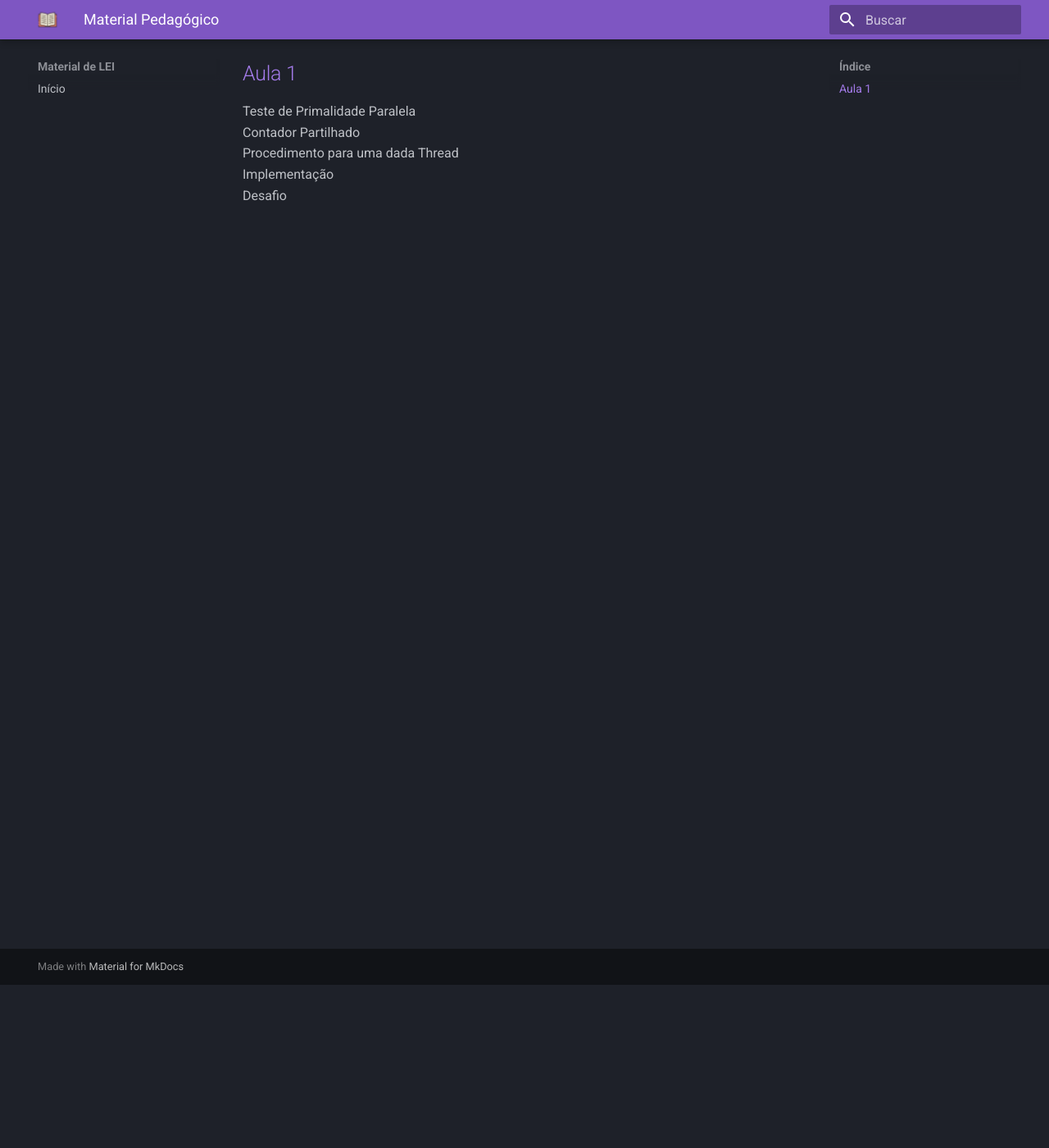
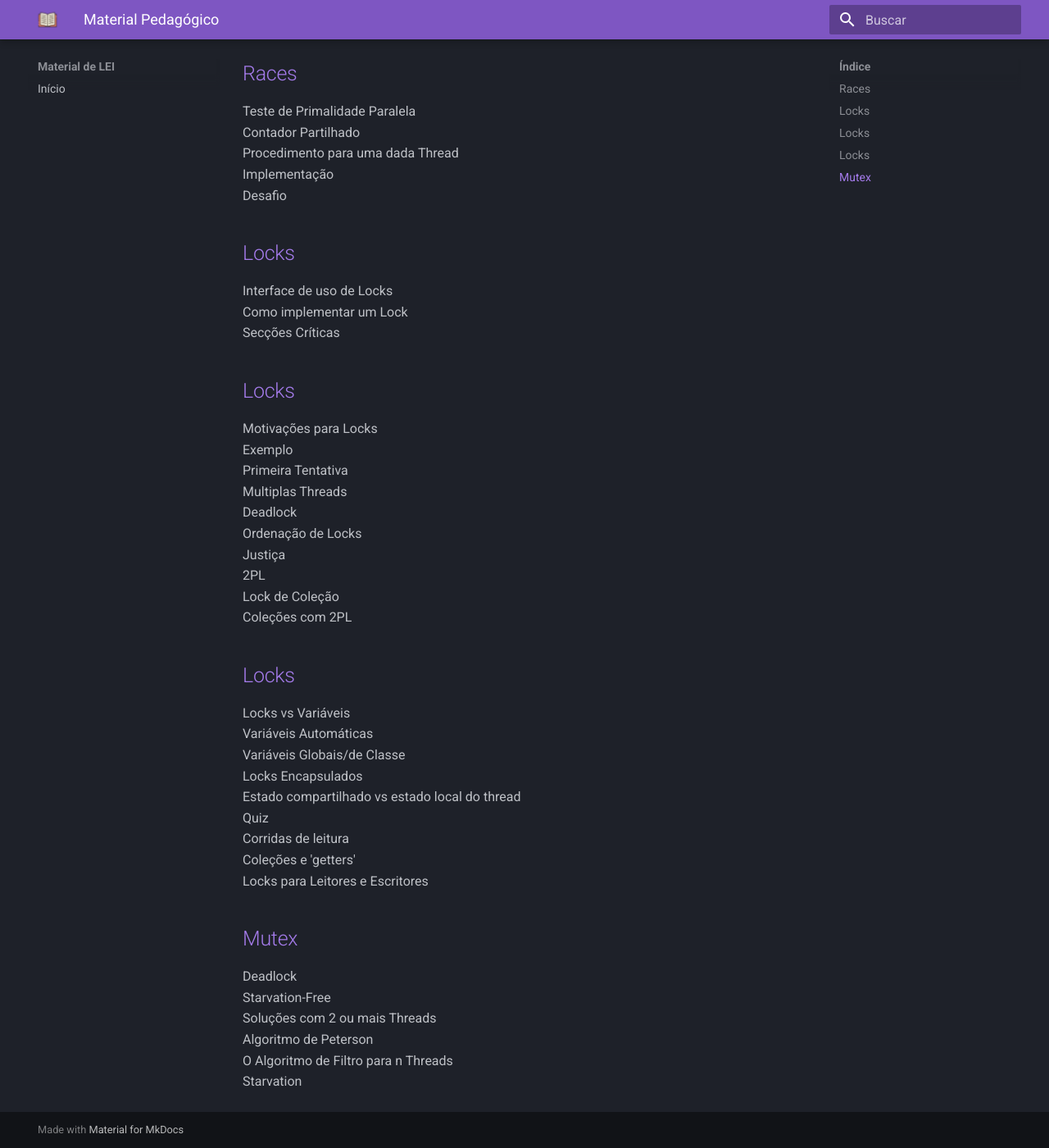
Before and after one commit to eduardo106919/LEI-Material-Estudo, an MkDocs documentation site: the page built from docs/SD/Material Pedagógico/README.md, in a window 1280 px wide and 1400 px high, scrolled down 199 px. Shown: the whole window at 82% size. Built offline with MkDocs 1.6.1 and Material for MkDocs 9.7.7, drawn with Linux system fonts in a browser that asks for light colours.

Commit message:
Slides teóricos até à semana 4 e README de SD correspondente

```diff
--- a/docs/SD/Material Pedagógico/README.md
+++ b/docs/SD/Material Pedagógico/README.md
@@ -3,9 +3,45 @@ Conjunto de slides usados na aulas teóricas da UC no ano letivo 2025/2026
 
 ---
 
-## [Aula 1](Aula1.pdf)
+## [Races](1_Races.pdf)
 Teste de Primalidade Paralela <br>
 Contador Partilhado <br>
 Procedimento para uma dada Thread <br>
 Implementação <br>
 Desafio
+
+## [Locks](2_Locks.pdf)
+Interface de uso de Locks <br>
+Como implementar um Lock <br>
+Secções Críticas <br>
+
+## [Locks](3_Locks.pdf)
+Motivações para Locks <br>
+Exemplo <br>
+Primeira Tentativa <br>
+Multiplas Threads <br>
+Deadlock <br>
+Ordenação de Locks <br>
+Justiça <br>
+2PL <br>
+Lock de Coleção <br>
+Coleções com 2PL <br>
+
+## [Locks](4_Locks.pdf)
+Locks vs Variáveis <br>
+Variáveis Automáticas <br>
+Variáveis Globais/de Classe <br>
+Locks Encapsulados <br>
+Estado compartilhado vs estado local do thread <br>
+Quiz <br>
+Corridas de leitura <br>
+Coleções e 'getters' <br>
+Locks para Leitores e Escritores <br>
+
+## [Mutex](5_Mutex.pdf)
+Deadlock <br>
+Starvation-Free <br>
+Soluções com 2 ou mais Threads <br>
+Algoritmo de Peterson <br>
+O Algoritmo de Filtro para n Threads <br>
+Starvation <br>
```
Also changed, not shown: 16 other files.
